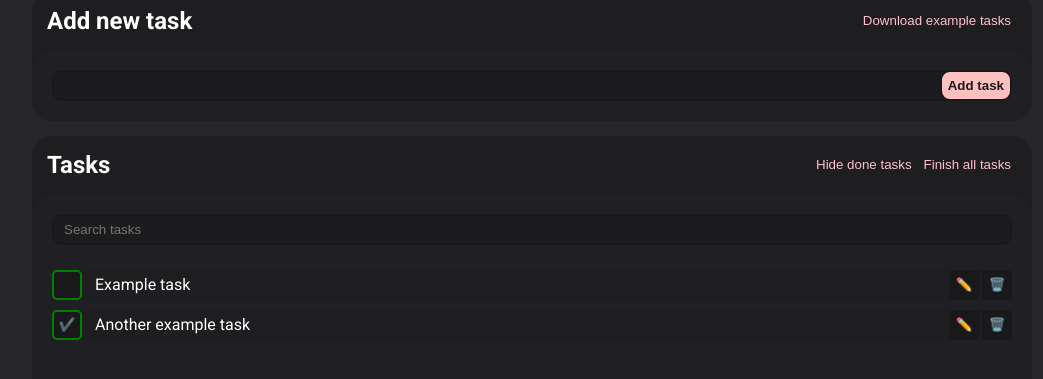
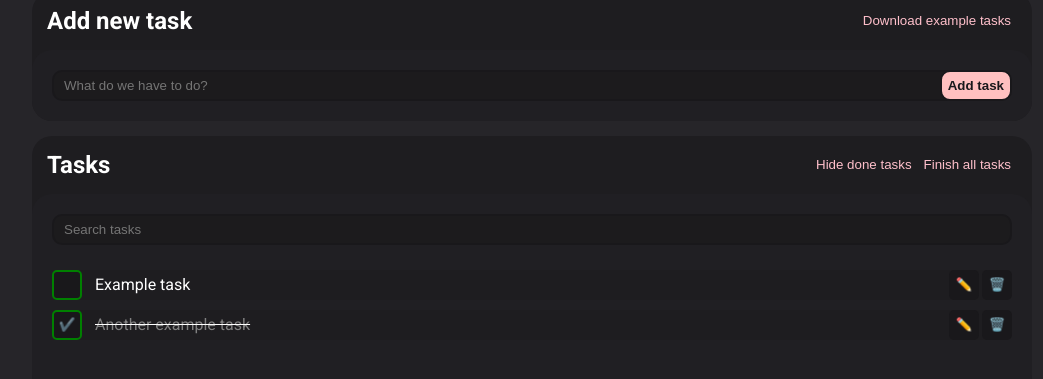
Before and after one commit to jakub-bartoszek/TaskList, a React (Create React App) app: page / in a window 1280 px wide. Shown: the part 127-506 px from the top of the page, without its empty margins (108-1151 px from the left). Built offline with nearby package versions, Linux system fonts and the light colour scheme.

Commit message:
added setAllDone and addNewTask functions

```diff
--- a/src/App.js
+++ b/src/App.js
@@ -10,8 +10,7 @@ import { useState } from "react";
 
 function App() {
 	const [hideDone, setHideDone] = useState(false);
-  const [tasks, setTasks] = useState(
-    [
+	const [tasks, setTasks] = useState([
 		{
 			id: 1,
 			content: "Example task",
@@ -22,50 +21,86 @@ function App() {
 			content: "Another example task",
 			done: true
 		}
-    ]
-  );
+	]);
 
 	const toggleHideDone = () => {
-    setHideDone(hideDone => !hideDone);
+		setHideDone((hideDone) => !hideDone);
 	};
 
 	const removeTask = (id) => {
-    setTasks(tasks => tasks.filter(task => task.id !== id));
+		setTasks((tasks) =>
+			tasks.filter((task) => task.id !== id)
+		);
 	};
 
 	const toggleTaskDone = (id) => {
-    setTasks(tasks => tasks.map(task => {
+		setTasks((tasks) =>
+			tasks.map((task) => {
 				if (task.id === id) {
 					return { ...task, done: !task.done };
 				}
 				return task;
-    }));
+			})
+		);
+	};
+
+	const setAllDone = () => {
+		setTasks((tasks) =>
+			tasks.map((task) => ({
+				...task,
+				done: true
+			}))
+		);
+	};
+
+	const addNewTask = (newTaskContent) => {
+		setTasks((tasks) => [
+			...tasks,
+			{
+				id: tasks.length
+					? tasks[tasks.length - 1].id + 1
+					: 1,
+				done: false,
+				content: newTaskContent
+			}
+		]);
 	};
 
 	return (
 		<>
 			<Container>
-        <Header
-          title="To-do List"
-        />
+				<Header title="To-do List" />
 				<Section
 					title="Add new task"
-          extraHeaderContent={<Button>Download example tasks</Button>}
-          body={<Form />}
+					extraHeaderContent={
+						<Button>Download example tasks</Button>
+					}
+					body={<Form addNewTask={addNewTask} />}
 				/>
 				<Section
 					title="Tasks"
-          extraHeaderContent={<Buttons hideDone={hideDone} toggleHideDone={toggleHideDone} />}
+					extraHeaderContent={
+						<Buttons
+							hideDone={hideDone}
+							toggleHideDone={toggleHideDone}
+							toggleAllDone={setAllDone}
+						/>
+					}
 					body={
 						<>
 							<Searchbar />
-              <TasksList hideDone={hideDone} tasks={tasks} removeTask={removeTask} toggleTaskDone={toggleTaskDone} />
+							<TasksList
+								hideDone={hideDone}
+								tasks={tasks}
+								removeTask={removeTask}
+								toggleTaskDone={toggleTaskDone}
+							/>
 						</>
 					}
 				/>
 			</Container>
 		</>
 	);
-};
+}
 
 export default App;
--- a/src/Buttons/index.js
+++ b/src/Buttons/index.js
@@ -1,11 +1,11 @@
 import { Button } from "../common/Button/styled";
 import { Wrapper } from "./styled";
 
-export const Buttons = ({ tasks, hideDone, toggleHideDone }) => {
+export const Buttons = ({ tasks, hideDone, toggleHideDone, setAllDone }) => {
   return (
     <Wrapper>
       <Button onClick={toggleHideDone}>{hideDone ? "Show" : "Hide"} done tasks</Button>
-      <Button>Finish all tasks</Button>
+      <Button onClick={setAllDone}>Finish all tasks</Button>
     </Wrapper>
   );
 };
--- a/src/Form/index.js
+++ b/src/Form/index.js
@@ -3,17 +3,19 @@ import { Input } from "../common/Input/styled";
 import { Button, Wrapper } from "./styled";
 
 
-export const Form = () => {
+export const Form = ({ addNewTask }) => {
 
   const onFormSubmit = (event) => {
     event.preventDefault();
+    addNewTask(newTaskContent.trim());
   };
 
   const [newTaskContent, setNewTaskContent] = useState("");
 
   return (
-    <Wrapper>
+    <Wrapper onSubmit={onFormSubmit}>
       <Input
+        placeholder="What do we have to do?"
         value={newTaskContent}
         onChange={(event) => setNewTaskContent(event.target.value)}>
       </Input>
--- a/src/TasksList/index.js
+++ b/src/TasksList/index.js
@@ -4,9 +4,16 @@ export const TasksList = ({ tasks, removeTask, hideDone, toggleTaskDone }) => {
   return (
     <List>
       {tasks.map((task) => (
-        <Task hidden={hideDone && task.done} key={task.id}>
+        <Task
+          key={task.id}
+          hidden={hideDone && task.done}
+        >
           <ToggleDoneButton onClick={() => toggleTaskDone(task.id)}>{task.done ? "✔️" : ""}</ToggleDoneButton>
-          <Content>{task.content}</Content>
+          <Content
+            done={task.done}
+          >
+            {task.content}
+          </Content>
           <EditButton>✏️</EditButton>
           <RemoveButton onClick={() => removeTask(task.id)}>🗑️</RemoveButton>
         </Task>
--- a/src/TasksList/styled.js
+++ b/src/TasksList/styled.js
@@ -25,6 +25,13 @@ ${({ hidden }) =>
 
 export const Content = styled.span`
 margin: 0 10px;
+
+${({ done }) =>
+    done &&
+    css`
+      text-decoration: line-through hsl(0, 0%, 100%);
+      color: hsl(0, 0%, 50%);
+    `}
 `;
 
 export const ToggleDoneButton = styled.button`
```
Lines whose indentation alone changed are shown as unchanged.
